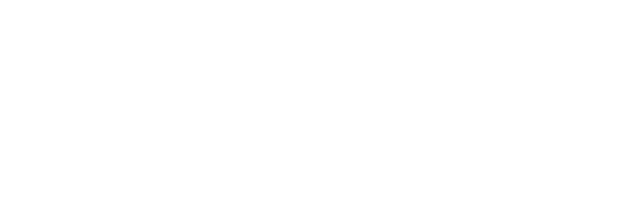
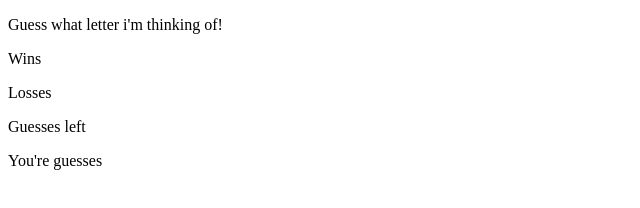
Before and after one commit to lowwrena1/Psychic-Game, a plain HTML site: page index.html in a window 1280 px wide. Shown: the whole page, without its empty margins (0-640 px from the left). Drawn offline with Linux system fonts and the light colour scheme.

Commit message:
added html layout

```diff
--- a/index.html
+++ b/index.html
@@ -5,8 +5,15 @@
 </head>
 <body>
 
+        <div>
+                <p id="directions-text">Guess what letter i'm thinking of!</p>
+                <p id="wins-text">Wins</p>
+                <p id="losses-text">Losses</p>
+                <p id="guessesLeft-text">Guesses left</p>
+                <p id="userGuesses-text"> You're guesses</p>
+              </div>
         <script type="text/javascript">
-            var options = ["a","b", "c", "d", "E", "F", "G", "H", "I", "J", "K", "L", "M","N", "O", "P", "Q", "R", "S", "T", "U", ];
+            var options = ["a","b", "c", "d", "E", "F", "G", "H", "I", "J", "K", "L", "M","N", "O", "P", "Q", "R", "S", "T", "U", "V", "W","x","Y","Z" ];
             document.onkeyup = function(){
                var userguess = String.fromCharCode(event.keyCode).
                toLowerCase();
```
